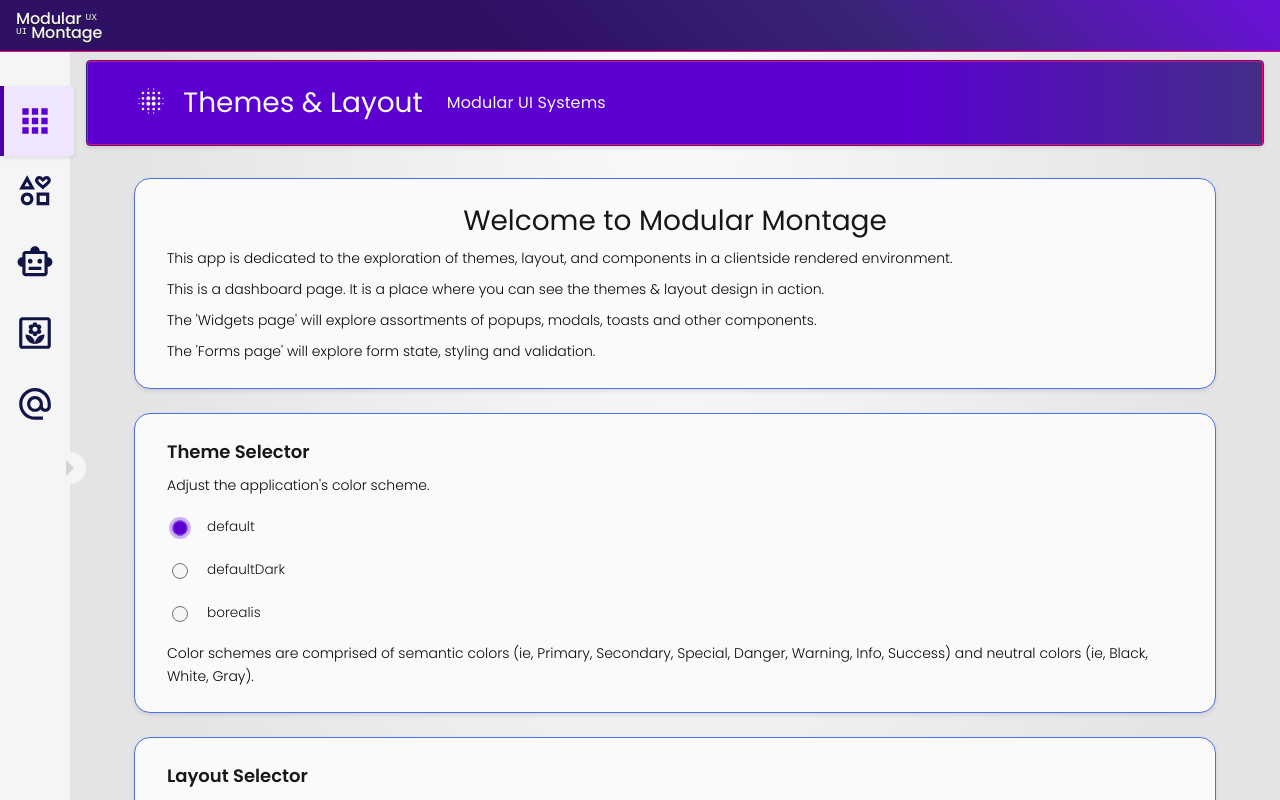
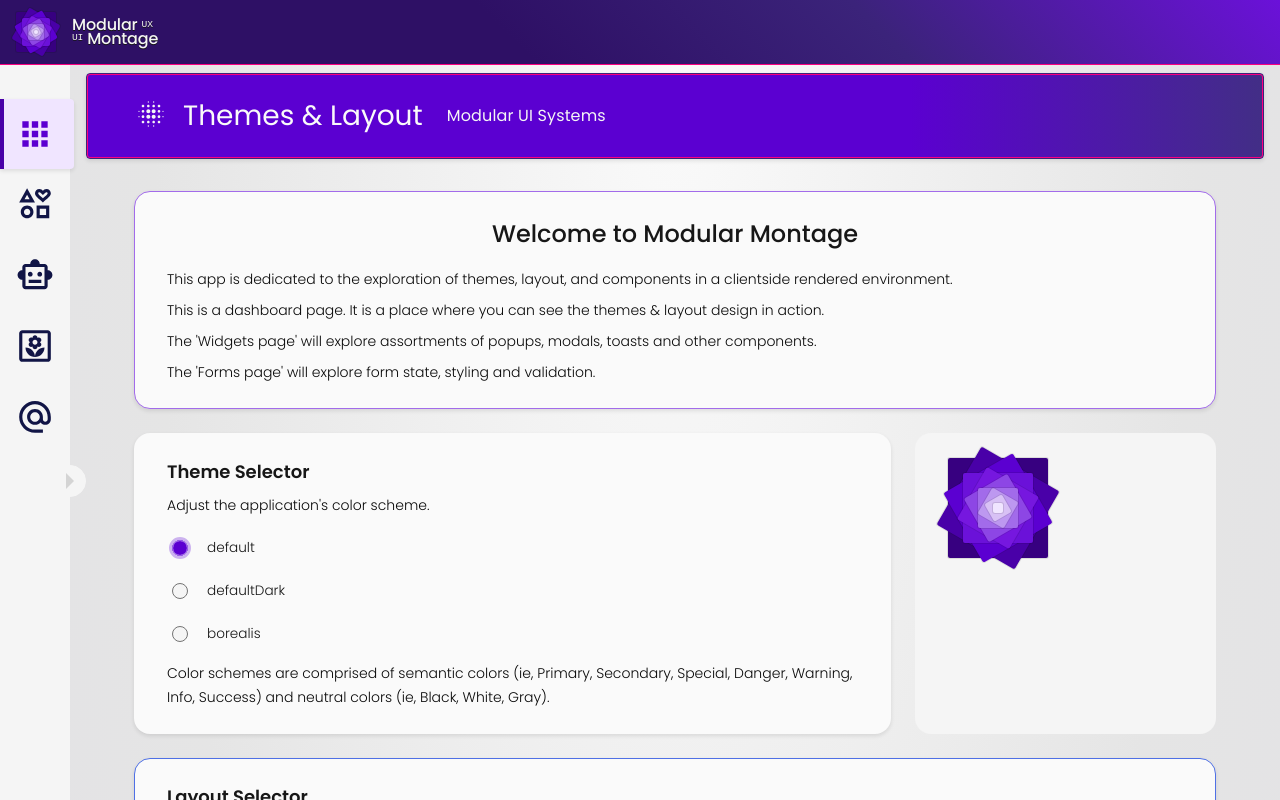
Before and after one commit to k3vnb/modular_montage, a React (Create React App) app: page /dashboard in a window 1280 px wide. Built offline with nearby package versions, Linux system fonts and the light colour scheme.

Commit message:
add Mandala visual element to header, adjust layers for dark theme

```diff
--- a/src/elements/Header/Header.elements.tsx
+++ b/src/elements/Header/Header.elements.tsx
@@ -1,9 +1,9 @@
-import { NavLink } from 'react-router-dom';
-import { Box, Stack, styled } from '@mui/system';
+import { Link, NavLink } from 'react-router-dom';
+import { Box, Stack, styled, useTheme } from '@mui/system';
 import { NavMenuButton } from 'global/components/Buttons/NavMenuButton';
-import { NAV_ROUTES_LIST, type TNavRoute } from 'routes';
 import { UnstyledList, ListItem } from 'global/components/List';
-import { text } from 'stream/consumers';
+import { PaletteMandala } from 'elements/Palette/PaletteMandala';
+import { NAV_ROUTES_LIST, ROUTES, type TNavRoute } from 'routes';
 
 const NavMenuContainer = styled(Box)(({ theme }) => ({
   ...theme.styles.textMdSemibold,
@@ -60,9 +60,18 @@ export const NavMenu = () => {
   );
 };
 
-export const Brand = ()=> (
+export const Brand = ()=> {
+  const theme = useTheme();
+  return (
     <>
       <h1 className="sr-only">UX & UI Montage Reviewed</h1>
+      <Link
+        title={`Go to ${ROUTES.dashboard.label} page`}
+        to={ROUTES.dashboard.path}
+        style={{ color: 'unset', textDecoration: 'unset' }}
+      >
+        <Box display="flex" flexDirection="row" gap={2}>
+          <PaletteMandala spectrum={theme.styles.elements.mandala} size={40} />
           <Stack className="brand" aria-hidden="true" alignItems="start" justifyContent="center">
             <Stack direction="row" alignItems="center">
               <StyledTitle mr="4px">Modular</StyledTitle>
@@ -73,8 +82,11 @@ export const Brand = ()=> (
               <StyledTitle ml="4px">Montage</StyledTitle>
             </Stack>
           </Stack>
+        </Box>
+      </Link>
     </>
   );
+};
 
 const StyledTitle = styled(Box)(({ theme }) => ({
   ...theme.styles.textLgMedium,
--- a/src/global/components/Tile/Tile.tsx
+++ b/src/global/components/Tile/Tile.tsx
@@ -16,7 +16,7 @@ export const Tile = styled(Box, {
 
   const [borderColor, backgroundColor] = React.useMemo(() => {
     if (variant === 'neutral') return [theme.styles.neutral[40], theme.styles.neutral[10]];
-    return [theme.styles[variant].box.border[2], theme.styles.neutral[5]];
+    return [theme.styles[variant].box.border[2], theme.styles.neutral[theme.styles.isDark ? 10 : 5]];
   }, [variant, theme]);
 
   return {
--- a/src/pages/Dashboard/Dashboard.tsx
+++ b/src/pages/Dashboard/Dashboard.tsx
@@ -1,4 +1,4 @@
-import { Box, Stack } from '@mui/system';
+import { Box, Stack, useTheme } from '@mui/system';
 import DashboardIcon from '@mui/icons-material/BlurOnOutlined';
 
 import { Tile } from 'global/components/Tile/Tile';
@@ -10,13 +10,19 @@ import { THEME_IDS, type ThemeId } from 'theme';
 import { useGlobalContext } from 'contexts/GlobalContext';
 import { ThemeButtonExamples } from './components';
 import { LAYOUT_STYLES, type LayoutStyle } from 'layouts/types';
+import { PaletteMandala } from 'elements/Palette/PaletteMandala';
 
 export const Dashboard = () => {
+  const { styles } = useTheme();
   return (
     <Box display="flex" flexDirection="column" gap={3}>
       <PageTitle title="Themes & Layout" icon={DashboardIcon} description="Modular UI Systems" />
-      <Tile showBorder variant="info" gap={1}  elevation={1}>
-        <Typography.H3 textAlign="center" mb={1}>Welcome to Modular Montage</Typography.H3>
+      {/* INTRO TILE */}
+      <Tile showBorder variant="primary" gap={2}  elevation={1}>
+        <Typography.H3 textAlign="center" mb={1} sx={{ fontWeight: 500, fontSize: '1.5rem' }}>
+          Welcome to Modular Montage
+        </Typography.H3>
+        <Stack gap={1}>
           <Typography.Body>
             This app is dedicated to the exploration of themes, layout, and components in a clientside rendered environment.
           </Typography.Body>
@@ -29,8 +35,11 @@ export const Dashboard = () => {
           <Typography.Body>
             The 'Forms page' will explore form state, styling and validation.
           </Typography.Body>
+        </Stack>
       </Tile>
-      <Tile showBorder gap={1} variant="info" elevation={1}>
+      {/* THEME SELECTOR */}
+      <Box display="flex" flexDirection="row" gap={3}>
+        <Tile gap={1} variant="info" elevation={1} width="70%">
           <Typography.H4>Theme Selector</Typography.H4>
           <Stack gap={1.5}>
             <Typography.Body>
@@ -42,6 +51,11 @@ export const Dashboard = () => {
             </Typography.Body>
           </Stack>
         </Tile>
+        <Tile gap={1} flexGrow={1} elevation={0}>
+          <PaletteMandala spectrum={styles.elements.mandala} size={100} />
+        </Tile>
+      </Box>
+      {/* LAYOUT SELECTOR */}
       <Tile showBorder gap={1} variant="info" elevation={1}>
         <Typography.H4>Layout Selector</Typography.H4>
         <Stack gap={1.5}>
--- a/src/theme/palettes/borealis.ts
+++ b/src/theme/palettes/borealis.ts
@@ -1,6 +1,6 @@
 import colors from './colors';
+import { semanticPalettes } from './defaultSemanticPalettes';
 import type { ElementColorMaps, ThemePalette } from '../types';
-import { semanticPalettes } from './defaultSemanticPalettes';
 
 const rhinoBlue = {
   25: '#f0f2ff',
@@ -223,4 +223,19 @@ export const elements: ElementColorMaps = {
       '',
     ],
   },
+  mandala: [
+    colors.mutedBlue[900],
+    rhinoBlue[500],
+    rhinoBlue[450],
+    colors.mutedBlue[800],
+    colors.mutedBlue[700],
+    colors.mutedBlue[600],
+    colors.mutedBlue[500],
+    colors.mutedBlue[400],
+    colors.mutedBlue[300],
+    colors.mutedBlue[200],
+    colors.mutedBlue[100],
+    colors.mutedBlue[50],
+    colors.mutedBlue[25],
+  ],
 };
--- a/src/theme/palettes/colors.ts
+++ b/src/theme/palettes/colors.ts
@@ -8,6 +8,7 @@ const colors = {
     0: white,
     5: '#fafafa',
     10: '#f5f5f5',
+    15: '#f0f0f0',
     20: '#e5e5e5',
     30: '#d4d4d4',
     40: '#a3a3a3',
@@ -23,6 +24,7 @@ const colors = {
     0: black,
     5: '#0d0d0d',
     10: '#1a1a1a',
+    15: '#262626',
     20: '#333333',
     30: '#4d4d4d',
     40: '#666666',
--- a/src/theme/palettes/defaultDark.ts
+++ b/src/theme/palettes/defaultDark.ts
@@ -161,9 +161,9 @@ export const themePalette: ThemePalette = {
 
 export const elements: ElementColorMaps = {
   appbar: {
-    surface: [palette.neutral[5], colors.blueViolet[950], colors.blueViolet[25]],
+    surface: [palette.neutral[10], colors.blueViolet[950], colors.blueViolet[25]],
     border: [colors.brightPink[500], colors.blueViolet[400], colors.blueViolet[700]],
-    surfaceContrast: [palette.neutral[60], colors.blueViolet[50], colors.blueViolet[500]],
+    surfaceContrast: [palette.neutral[80], palette.neutral[100], colors.blueViolet[500]],
     gradients: [
       `linear-gradient(45deg, ${colors.mutedPurple[900]} 40%, ${colors.mutedPurple[800]} 68%, ${colors.blueViolet[600]} 100%)`,
       '',
@@ -191,9 +191,21 @@ export const elements: ElementColorMaps = {
     border: [colors.blueViolet[800], colors.blueViolet[500], colors.blueViolet[400]],
     surfaceContrast: [colors.blueViolet[900], colors.blueViolet[700], colors.blueViolet[500]],
     gradients: [
-      `radial-gradient(ellipse at top, ${palette.neutral[10]} 0%, ${palette.neutral[0]} 100%)`,
+      `radial-gradient(ellipse at top, ${palette.neutral[5]} 0%, ${palette.neutral[0]} 100%)`,
       `linear-gradient(90deg, ${colors.mutedBlue[900]} 70%, ${palette.primary.shades.dark[0]} 100%)`,
       '',
     ],
   },
+  mandala: [
+    colors.blueViolet[900],
+    colors.blueViolet[800],
+    colors.blueViolet[700],
+    colors.blueViolet[600],
+    colors.blueViolet[500],
+    colors.blueViolet[400],
+    colors.blueViolet[300],
+    colors.blueViolet[200],
+    colors.blueViolet[100],
+    colors.blueViolet[50],
+  ],
 };
--- a/src/theme/palettes/defaultPalette.ts
+++ b/src/theme/palettes/defaultPalette.ts
@@ -196,4 +196,16 @@ export const elements: ElementColorMaps = {
       '',
     ],
   },
+  mandala: [
+    colors.blueViolet[900],
+    colors.blueViolet[800],
+    colors.blueViolet[700],
+    colors.blueViolet[600],
+    colors.blueViolet[500],
+    colors.blueViolet[400],
+    colors.blueViolet[300],
+    colors.blueViolet[200],
+    colors.blueViolet[100],
+    colors.blueViolet[50],
+  ],
 };
--- a/src/theme/types.ts
+++ b/src/theme/types.ts
@@ -51,7 +51,8 @@ export type ElementColorMaps = {
     textActive: string;
     surface: string;
     surfaceActive: string;
-  }
+  };
+  mandala: string[];
 };
 
 export type ThemedTemplateColorMap = {
@@ -81,6 +82,7 @@ export type ThemePalette = ThemedTemplateMap & {
     0: string;
     5: string;
     10: string;
+    15: string;
     20: string;
     30: string;
     40: string;
```
Also changed, not shown: src/elements/Palette/PaletteMandala.tsx (+6 -1 lines). Lines whose indentation alone changed are shown as unchanged.
